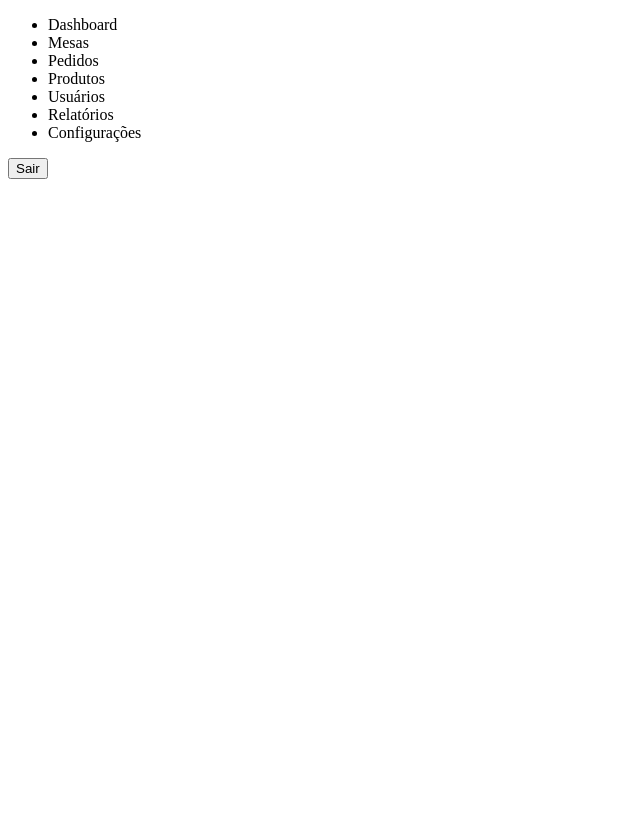
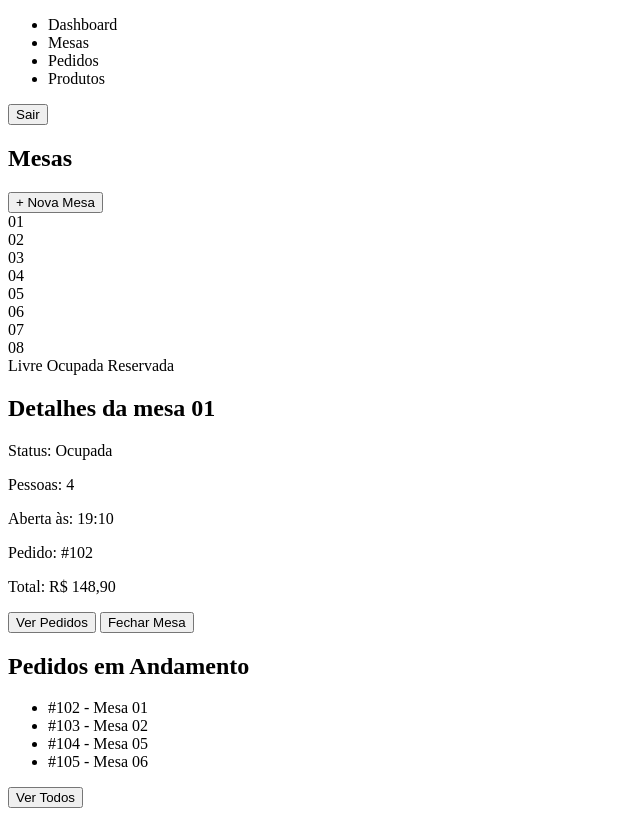
Before and after one commit to codekau/Sistema-de-pedidos, a plain HTML site: page front-end/index.html in a window 1280 px wide. Shown: the whole page, without its empty margins (0-640 px from the left). Drawn offline with Linux system fonts and the light colour scheme; files that its build step writes are made by us from their sources.

Commit message:
estruturação do HTML completa

```diff
--- a/front-end/index.html
+++ b/front-end/index.html
@@ -35,13 +35,6 @@
 
                         <li>Produtos</li>
 
-                        <li>Usuários</li>
-
-                        <li>Relatórios</li>
-
-                        <li>Configurações</li>
-
-
                     </ul>
                 </nav>
 
@@ -53,7 +46,94 @@
 
             <!-- CONTEÚDO PRINCIPAL -->
 
+            <main class="main-content">
 
+                <!-- BLOCO MESAS -->
+
+                <section class="mesas-section">
+
+                    <div class="section-header">
+
+                        <h1>Mesas</h1>
+
+                        <button>
+                            + Nova Mesa
+                        </button>
+
+                    </div>
+
+                    <div class="mesa-grid">
+
+                        <div class="mesa-card">01</div>
+                        <div class="mesa-card">02</div>
+                        <div class="mesa-card">03</div>
+                        <div class="mesa-card">04</div>
+                        <div class="mesa-card">05</div>
+                        <div class="mesa-card">06</div>
+                        <div class="mesa-card">07</div>
+                        <div class="mesa-card">08</div>
+
+                    </div>
+
+                    <div class="legenda">
+
+                        <span>Livre</span>
+                        <span>Ocupada</span>
+                        <span>Reservada</span>
+
+                    </div>
+
+                </section>
+
+                <!-- DETALHES DA MESA -->
+
+                <section class="detalhes-section">
+
+                    <h2>Detalhes da mesa 01</h2>
+
+                    <p>Status: Ocupada</p>
+
+                    <p>Pessoas: 4</p>
+
+                    <p>Aberta às: 19:10</p>
+
+                    <p>Pedido: #102</p>
+
+                    <p>Total: R$ 148,90</p>
+
+                    <div class="actions">
+
+                        <button>Ver Pedidos</button>
+
+                        <button>Fechar Mesa</button>
+
+                    </div>
+
+                </section>
+
+                <!-- PEDIDOS -->
+
+                <section class="pedidos-section">
+
+                    <h2>Pedidos em Andamento</h2>
+
+                    <ul>
+
+                        <li>#102 - Mesa 01</li>
+
+                        <li>#103 - Mesa 02</li>
+
+                        <li>#104 - Mesa 05</li>
+
+                        <li>#105 - Mesa 06</li>
+
+                    </ul>
+
+                    <button>Ver Todos</button>
+
+                </section>
+
+            </main>
 
         </div>
 
```
